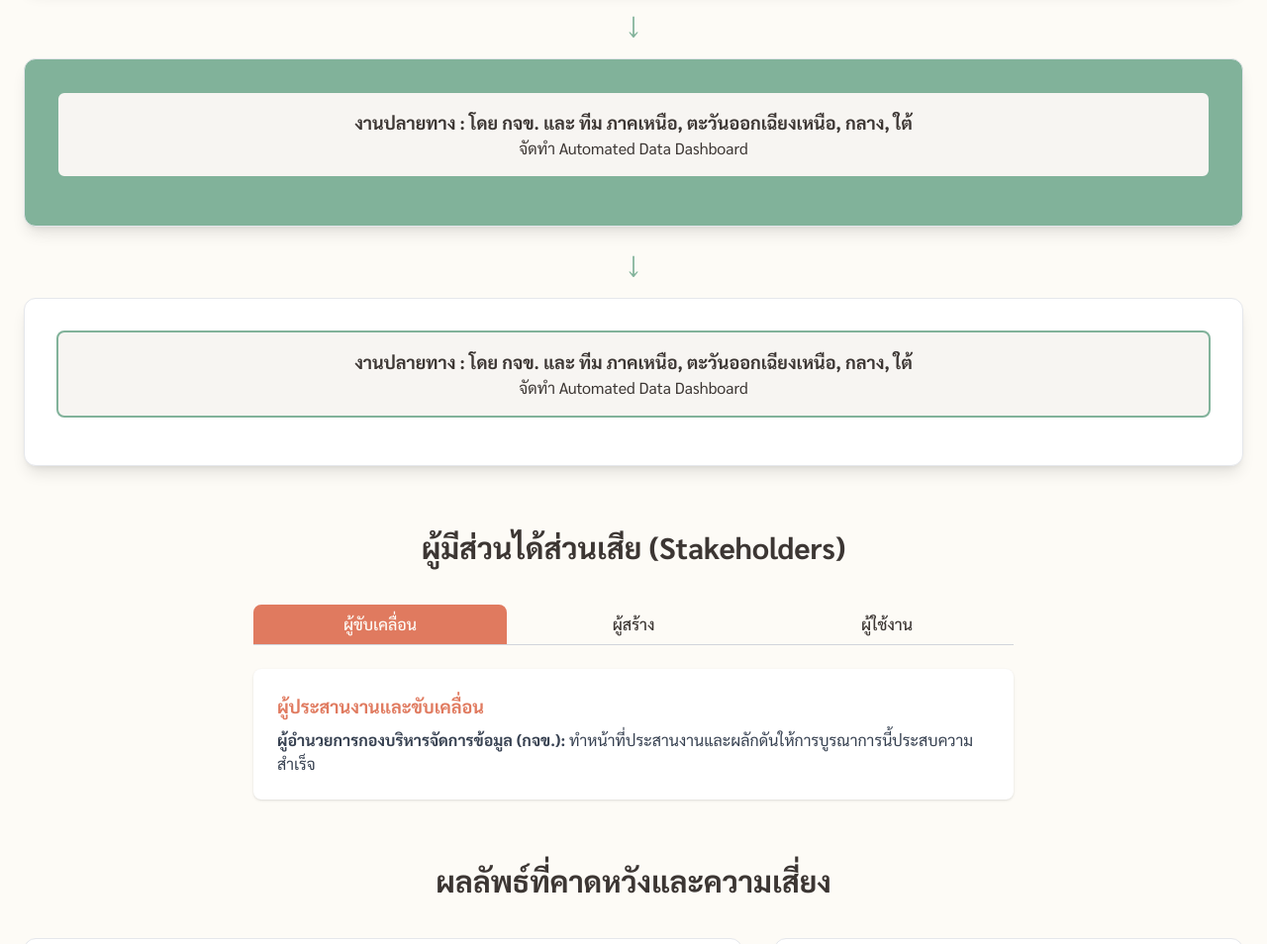
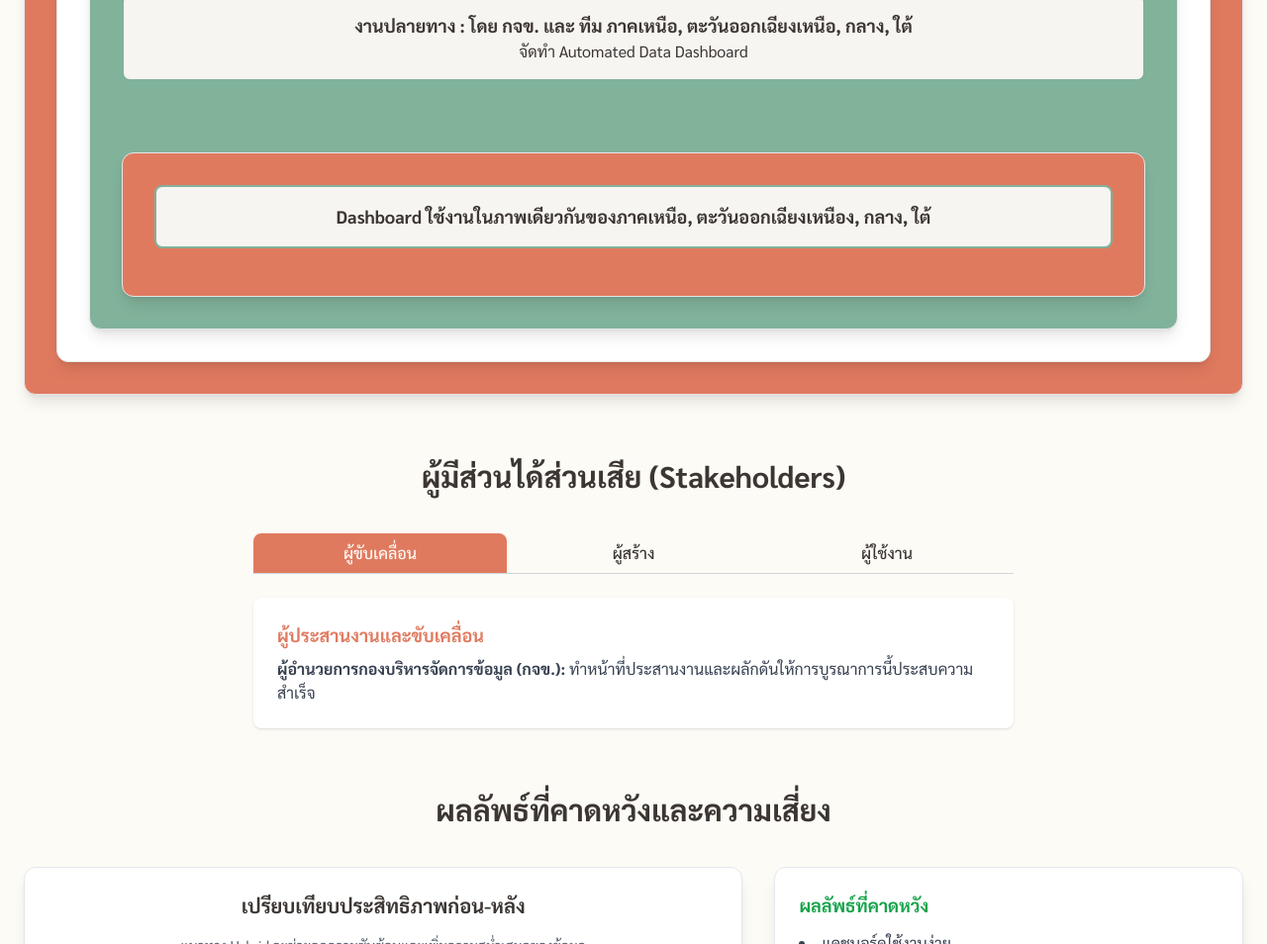
Before and after one commit to mastergardz/data, a plain HTML site: page dashboard.html in a window 1280 px wide. Shown: the part 1600-2554 px from the top of the page at 99% size. Drawn offline with nearby package versions, Linux system fonts and the light colour scheme.

Commit message:
Update dashboard.html

```diff
--- a/dashboard.html
+++ b/dashboard.html
@@ -134,29 +134,28 @@
                 <div class="w-full text-center p-4 rounded-lg flow-box mb-4">
                     <h5 class="font-bold text-lg">งานปลายทาง : โดย ทีม ภาคเหนือ, ตะวันออกเฉียงเหนือ, กลาง, ใต้</h5>
                     <p>กำหนดชุดข้อมูลและมุมมองในการนำเสนอข้อมูลร่วมกัน เพื่อสร้าง Dashboard แบบ Quick-Win</p>
-                </div></div>
+                </div>
                 <div class="flex justify-center text-4xl my-4 text-[#81B29A]">↓</div>
 
             <div class="bg-white p-8 rounded-xl shadow-lg border border-gray-200">
                 <div class="w-full text-center p-4 rounded-lg flow-box mb-4">
                     <h5 class="font-bold text-lg">งานรากฐาน (Bottom-Up): โดย ทีม กจข.</h5>
                     <p>สร้าง Data Pipeline ที่แข็งแกร่ง เพื่อรวบรวมข้อมูลดิบคุณภาพสูงและพร้อมใช้</p>
-                </div></div>
+                </div>
                 <div class="flex justify-center text-4xl my-4 text-[#81B29A]">↓</div>
 
                 <div class="bg-[#81B29A] p-8 rounded-xl shadow-lg border border-gray-200">
                 <div class="w-full text-center p-4 rounded-lg flow-box mb-4">
                     <h5 class="font-bold text-lg">งานปลายทาง : โดย กจข. และ ทีม ภาคเหนือ, ตะวันออกเฉียงเหนือ, กลาง, ใต้</h5>
                     <p>จัดทำ Automated Data Dashboard </p>
-                </div></div>
+                </div>
                 <div class="flex justify-center text-4xl my-4 text-[#81B29A]">↓</div>
 
-                <div class="bg-white p-8 rounded-xl shadow-lg border border-gray-200">
+                <div class="bg-[#E07A5F] p-8 rounded-xl shadow-lg border border-gray-200">
                 <div class="w-full text-center p-4 rounded-lg flow-box mb-4">
-                    <h5 class="font-bold text-lg">งานปลายทาง : โดย กจข. และ ทีม ภาคเหนือ, ตะวันออกเฉียงเหนือ, กลาง, ใต้</h5>
-                    <p>จัดทำ Automated Data Dashboard </p>
+                    <h5 class="font-bold text-lg">Dashboard ใช้งานในภาพเดียวกันของภาคเหนือ, ตะวันออกเฉียงเหนือง, กลาง, ใต้</h5>
                 </div>
-                 </div>
+                 </div></div></div>
             </div>
         </section>
 
```
